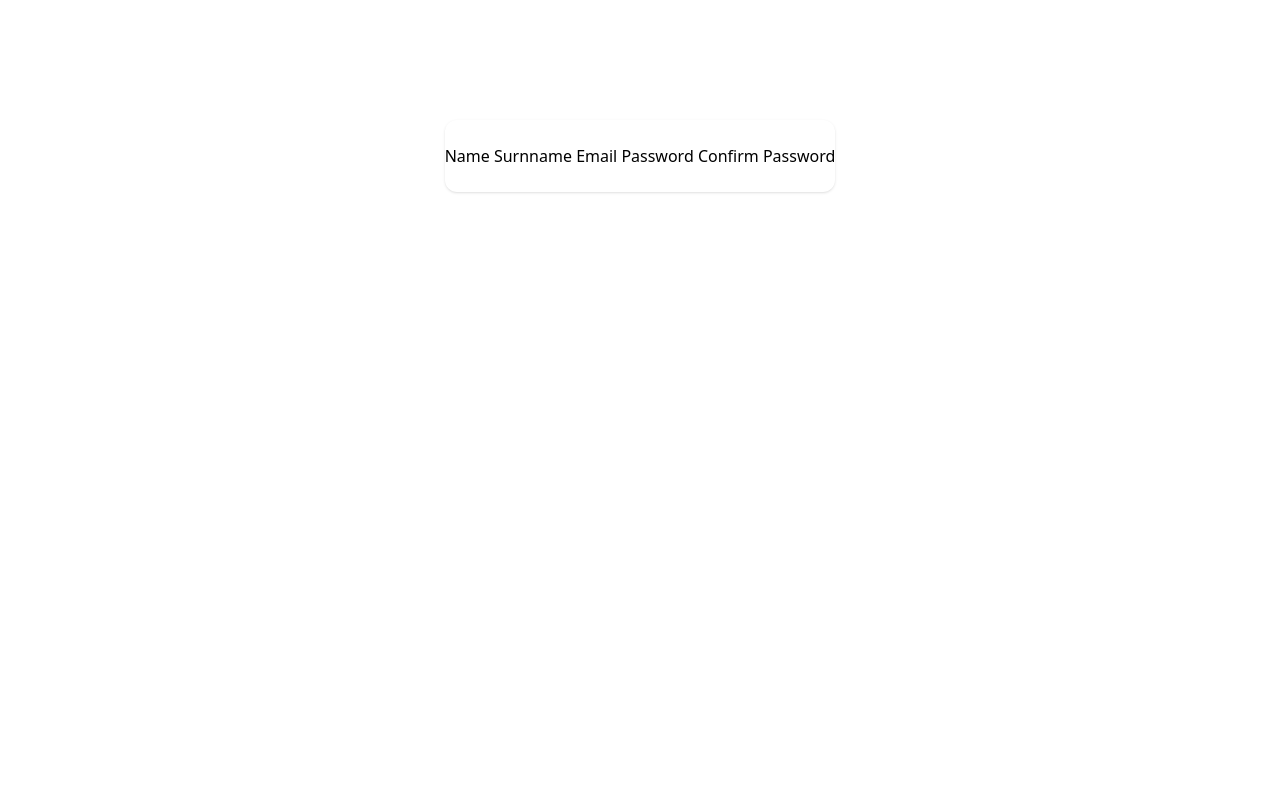
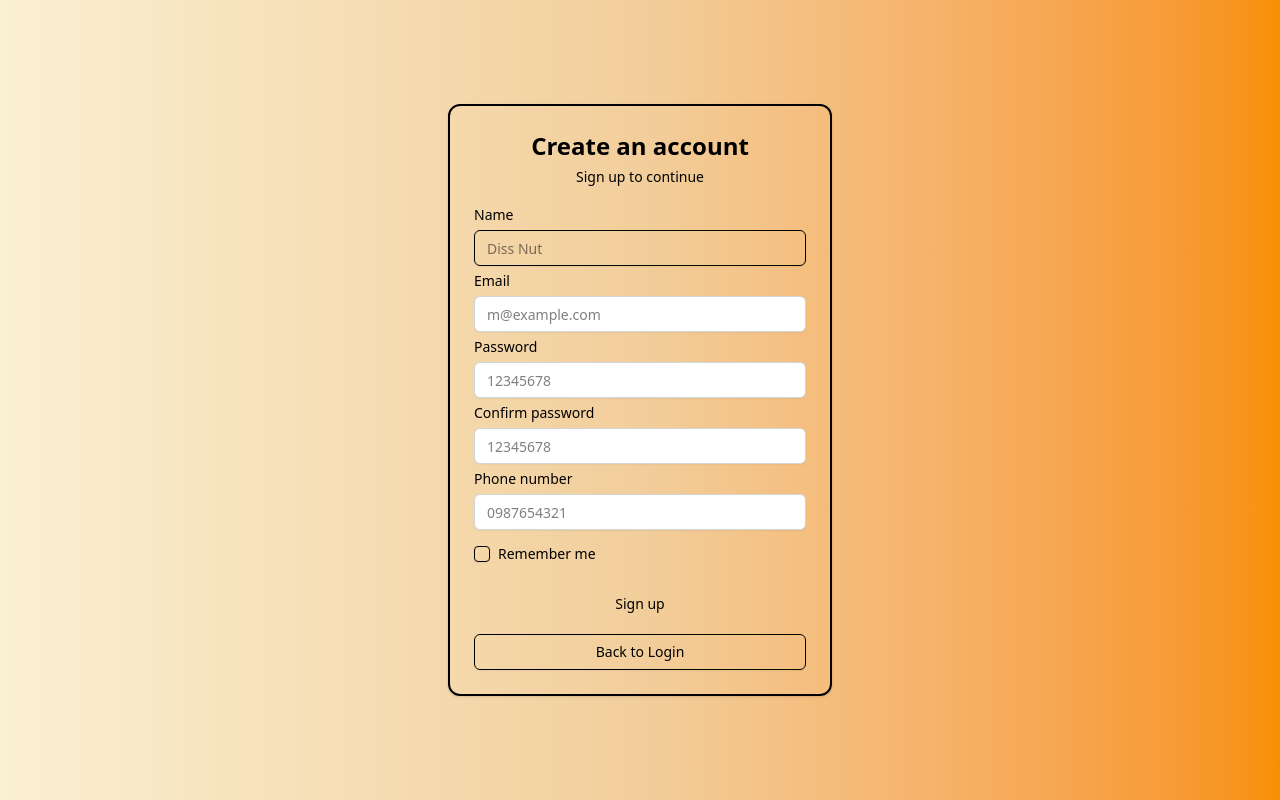
Before and after one commit to Yehguy02/Yum-Teen-Web-Project, a React (Vite) app in the folder front/: page /signup in a window 1280 px wide. Built offline with nearby package versions, Linux system fonts and the light colour scheme.

Commit message:
update pages bg

```diff
--- a/front/src/pages/Signup.tsx
+++ b/front/src/pages/Signup.tsx
@@ -1,11 +1,86 @@
-import { Card } from "@/components/ui/card";
-
+import {
+  Card,
+  CardContent,
+  CardFooter,
+  CardHeader,
+  CardTitle,
+} from "@/components/ui/card"
+import { Input } from "@/components/ui/input";
+import { Label } from "@/components/ui/label";
+import { Button } from "@/components/ui/button";
+import { Checkbox } from "@/components/ui/checkbox";
+import { useNavigate } from "react-router";
 function Signup(){
+    const navigate = useNavigate();
     return (
         <>
-        <div className='flex justify-center items-center mt-30'>
-            <Card>
-                Name Surnname Email Password Confirm Password
+        <div className='flex justify-center items-center min-h-screen bg-[#faf0d2] bg-gradient-to-r from-[#faf0d2] via-[#f2ce9b] to-[#f79000]'>
+            <Card className="w-full max-w-sm border-2">
+            <CardHeader>
+                <CardTitle className="text-center text-2xl">Create an account</CardTitle>
+                <Label className="text-center block">
+                    Sign up to continue
+                </Label>
+            </CardHeader>
+            <CardContent>
+                <form>
+                <div className="flex flex-col gap-6">
+                    <div className="grid gap-2">
+                    <Label htmlFor="Name">Name</Label>
+                    <Input
+                        id="name"
+                        type="name"
+                        placeholder="Diss Nut"
+                        required
+                    />
+                    <Label htmlFor="email">Email</Label>
+                    <Input
+                        className="bg-white text-black border-gray-300"
+                        id="email"
+                        type="email"
+                        placeholder="m@example.com"
+                        required
+                    />
+                    <Label htmlFor="password">Password</Label>
+                    <Input
+                        className="bg-white text-black border-gray-300"
+                        id="password"
+                        type="password"
+                        placeholder="12345678"
+                        required
+                    />
+                    <Label htmlFor="confirm_password">Confirm password</Label>
+                    <Input
+                        className="bg-white text-black border-gray-300"
+                        id="confirm_password"
+                        type="password"
+                        placeholder="12345678"
+                        required
+                    />
+                    <Label htmlFor="phone_number">Phone number</Label>
+                    <Input
+                        className="bg-white text-black border-gray-300"
+                        id="phone_number"
+                        type="phone_number"
+                        placeholder="0987654321"
+                        required
+                    />
+                        <div className="flex space-x-2 mt-2 ">
+                            <Checkbox id="terms" />
+                            <Label htmlFor="terms">Remember me</Label>
+                        </div>
+                    </div>
+                </div>
+                </form>
+            </CardContent>
+            <CardFooter className="flex-col gap-2">
+                <Button onClick={()=> navigate('/login')} type="submit" className="w-full">
+                    Sign up
+                </Button>
+                <Button variant="outline" className="w-full mt-1" onClick={()=>navigate('/login')}>
+                    Back to Login
+                </Button>
+            </CardFooter>
             </Card>
         </div>
         </>
```
